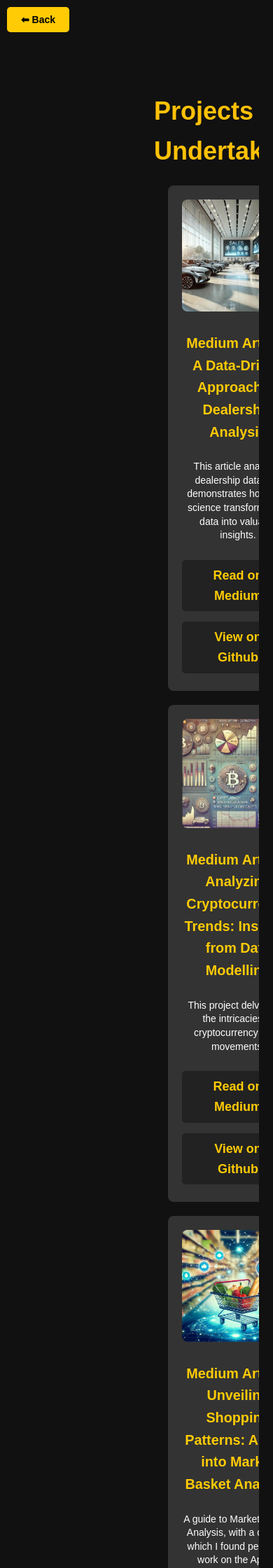
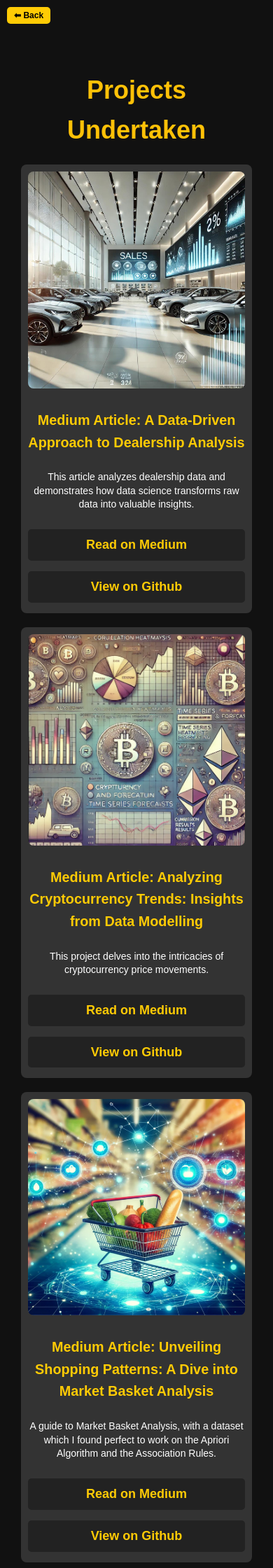
Before and after one commit to param10/Portfolio, a Flask app: page /projects in a window 390 px wide. Shown: the top 2240 px of the page at 70% size. Run offline with Flask 3, Linux system fonts and the light colour scheme.

Commit message:
Responsive

```diff
--- a/templates/projects.html
+++ b/templates/projects.html
@@ -6,7 +6,6 @@
     <title>My Projects - Param Jaswal</title>
     <link rel="stylesheet" href="{{ url_for('static', filename='styles.css') }}">
     <style>
-
     body {
         margin: 0;
         padding: 0;
@@ -15,31 +14,28 @@
 
     .section-content {
         width: 100%;
-        max-width: 1600px;
+        max-width: 1500px;
         padding: 50px 20px 0 20px;
         box-sizing: border-box;
-        overflow-y: auto;
+        margin: 0 auto;
     }
 
     .section-title {
         color: #ffcb05;
         text-align: center;
-        margin-bottom: 80px;
-        margin-left: 180px;
+        margin-bottom: 40px;
     }
 
     .project-list {
         display: flex;
         flex-wrap: wrap;
-        margin-left: 200px;
-        justify-content: space-between;
+        justify-content: center;
         gap: 20px;
-
     }
 
     .project-item {
         background-color: #333333;
-        padding: 20px;
+        padding: 10px;
         border-radius: 8px;
         width: 23%;
         text-align: center;
@@ -86,18 +82,6 @@
         background-color: #444444;
     }
 
-    @media (max-width: 1200px) {
-        .project-item {
-            width: 48%;
-        }
-    }
-
-    @media (max-width: 768px) {
-        .project-item {
-            width: 100%;
-        }
-    }
-
     .back-button {
         position: fixed;
         top: 10px;
@@ -109,26 +93,65 @@
         border-radius: 5px;
         font-weight: bold;
         font-size: 14px;
-        z-index: 1000; /* Ensure the button is on top */
+        z-index: 1000;
     }
-
 
     .back-button:hover {
         background-color: #ffb700;
     }
 
+    @media (max-width: 1200px) {
+        .project-item {
+            width: 48%;
+        }
+    }
+
+    @media (max-width: 768px) {
+        .project-item {
+            width: 100%;
+            margin: 0 auto;
+        }
+
+        .section-title {
+            font-size: 1.5em;
+        }
+
+        .back-button {
+            padding: 5px 10px;
+            font-size: 12px;
+        }
+    }
+
+    @media (max-width: 480px) {
+        .section-content {
+            padding: 20px 10px;
+        }
+
+        .project-item {
+            width: 100%;
+            margin: 0 auto;
+        }
+
+        .back-button {
+            padding: 5px 10px;
+            font-size: 12px;
+        }
+
+        .section-title {
+            font-size: 1.2em;
+            margin-bottom: 20px;
+        }
+    }
 
     </style>
 </head>
 <body>
     <a href="{{ url_for('home') }}" class="back-button">⬅ Back</a>
 
-
     <section id="projects" class="section">
         <div class="section-content">
             <h2 class="section-title">Projects Undertaken</h2>
             <div class="project-list">
-
                 <div class="project-item">
                     <img src="{{ url_for('static', filename='Project1.jpg') }}" alt="Project 1 Image">
                     <h3>Medium Article: A Data-Driven Approach to Dealership Analysis</h3>
@@ -152,29 +175,14 @@
                     <a href="https://medium.com/@theparamjaswal/unveiling-shopping-patterns-a-dive-into-market-basket-analysis-8aefb05c94c2" target="_blank">Read on Medium</a>
                     <a href="https://github.com/param10/MarketBasketAnalysis.git" target="_blank">View on Github</a>
                 </div>
+
                 <div class="project-item">
                     <img src="{{ url_for('static', filename='Project4.jpg') }}" alt="Project4 Image">
                     <h3>Medium Article: A dive into Python Concurrency Project for Stocks</h3>
-                    <p> comprehensive guide outlining the process of threading over a project involving web scraping and subsequent database storage.</p>
+                    <p> Comprehensive guide outlining the process of threading over a project involving web scraping and subsequent database storage.</p>
                     <a href="https://medium.com/@theparamjaswal/a-dive-into-python-threading-33c7b6d9012b" target="_blank">Read on Medium</a>
                     <a href="https://github.com/param10/Concurrency.git" target="_blank">View on Github</a>
                 </div>
-
-                <!-- <div class="project-item">
-                    <img src="{{ url_for('static', filename='project3.jpg') }}" alt="Project 3 Image">
-                    <h3>Medium Article: Unveiling Shopping Patterns: A Dive into Market Basket Analysis</h3>
-                    <p>A guide to Market Basket Analysis, with a dataset which I found perfect to work on the Apriori Algorithm and the Association Rules.</p>
-                    <a href="https://medium.com/@theparamjaswal/unveiling-shopping-patterns-a-dive-into-market-basket-analysis-8aefb05c94c2" target="_blank">Read on Medium</a>
-                    <a href="https://github.com/param10/MarketBasketAnalysis.git" target="_blank">View on Github</a>
-                </div>
-                <div class="project-item">
-                    <img src="{{ url_for('static', filename='project3.jpg') }}" alt="Project 3 Image">
-                    <h3>Medium Article: Unveiling Shopping Patterns: A Dive into Market Basket Analysis</h3>
-                    <p>A guide to Market Basket Analysis, with a dataset which I found perfect to work on the Apriori Algorithm and the Association Rules.</p>
-                    <a href="https://medium.com/@theparamjaswal/unveiling-shopping-patterns-a-dive-into-market-basket-analysis-8aefb05c94c2" target="_blank">Read on Medium</a>
-                    <a href="https://github.com/param10/MarketBasketAnalysis.git" target="_blank">View on Github</a>
-                </div> -->
-                <!-- Add more projects as needed -->
             </div>
         </div>
     </section>
```
Also changed, not shown: templates/index.html (+2 -1 lines).
